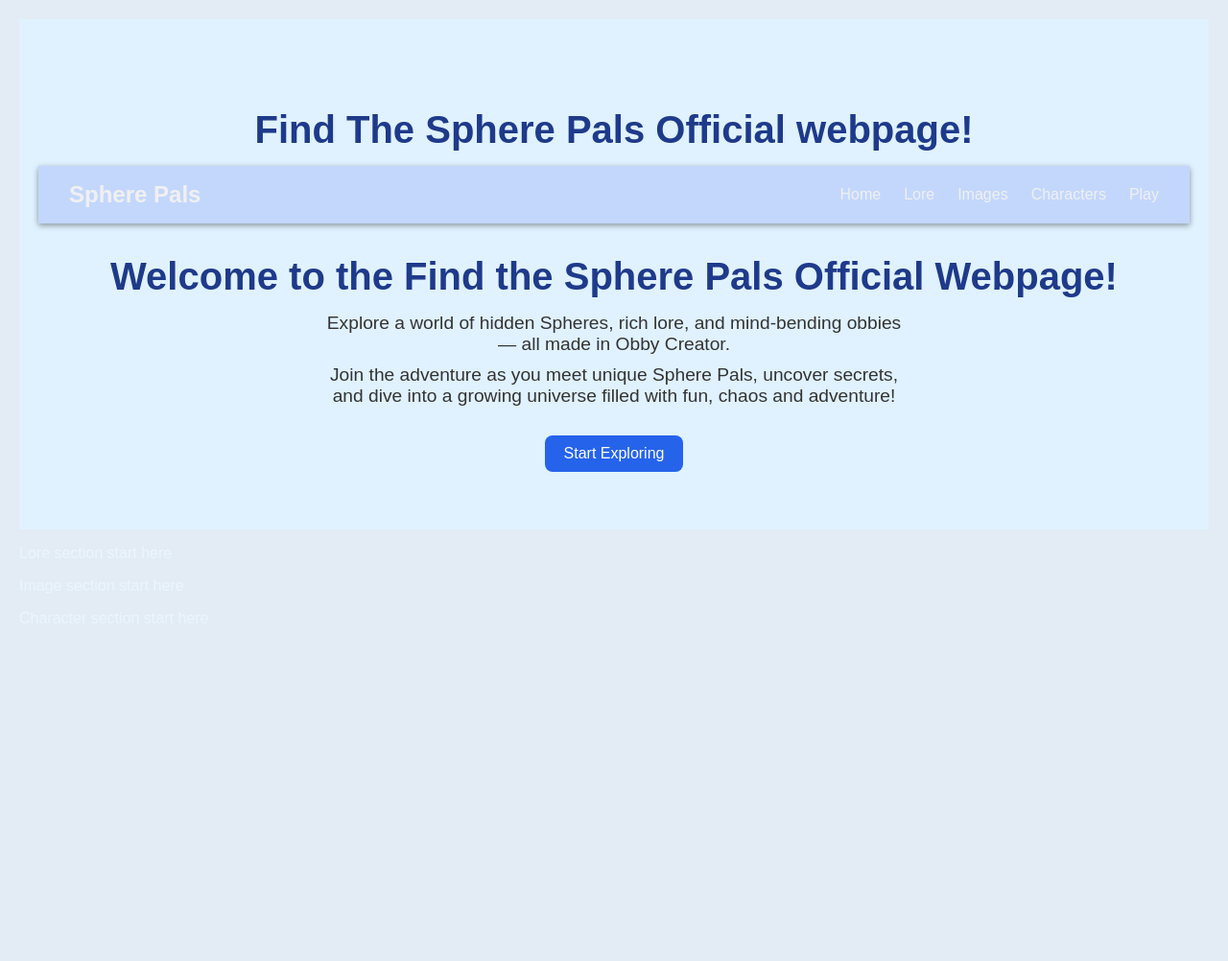
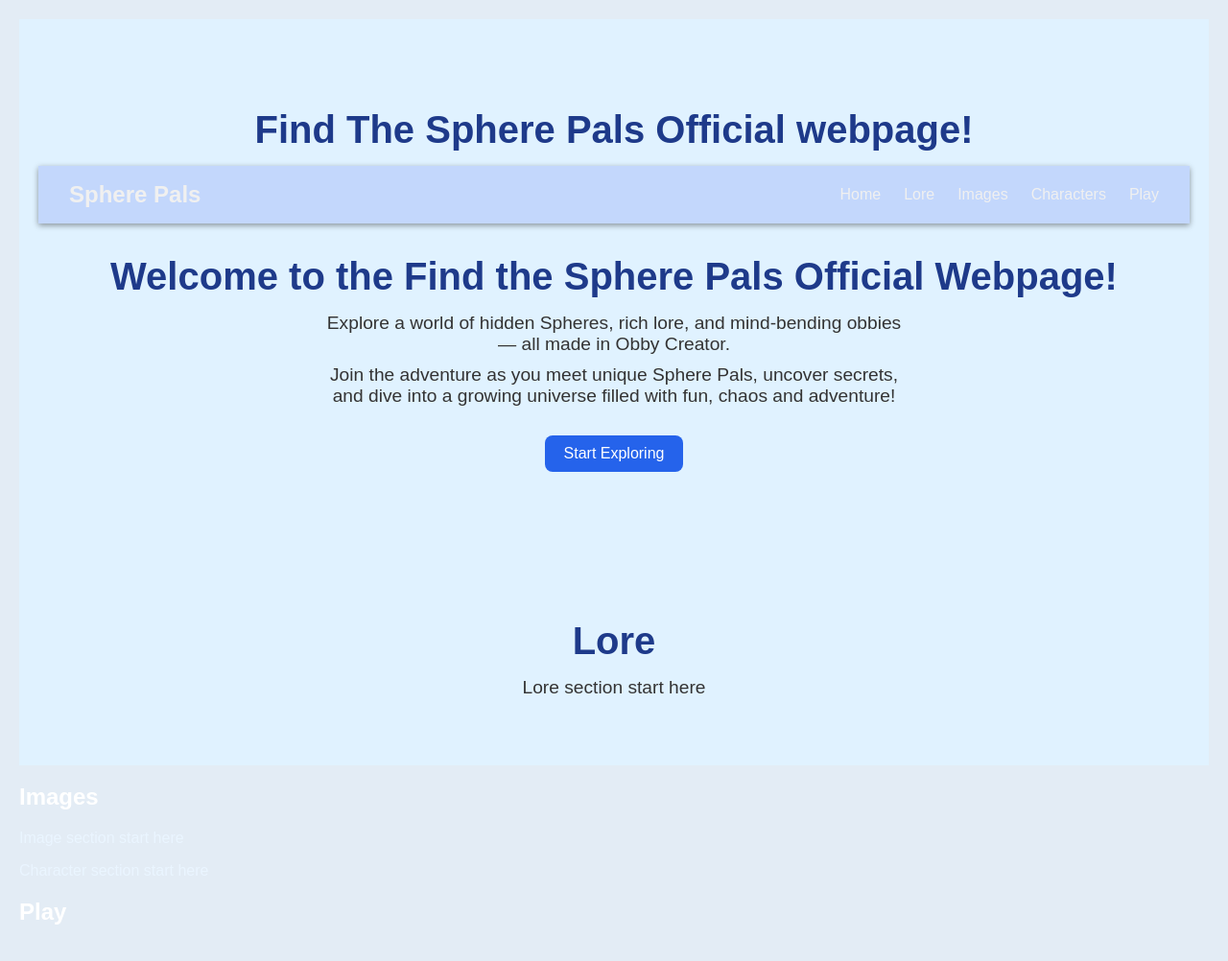
Before and after one commit to SleepyTerrence1/FTSPShowcase, a plain HTML site: page index.html in a window 1280 px wide. Shown: the whole page at 96% size. Before the commit the page ends 800 px from the top, so only its background shows below. Drawn offline with Linux system fonts and the light colour scheme.

Commit message:
Making Lore addinmg Play

```diff
--- a/index.html
+++ b/index.html
@@ -25,15 +25,21 @@
 </section>
 <!--Lore section here-->
 <section id="lore">
+  <h1>Lore</h1>
 <p>Lore section start here</p>
 </section>
 <!--Images section here-->
 <section id="Images">
+  <h1>Images</h1>
 <p>Image section start here</p>
 </section>
 <!--Character section here-->
 <section id="characters">
+  <Characters></Characters>
 <p>Character section start here</p>
+</section>
+<section id="play">
+<h1>Play</h1>
 </section>
 
   </body>
--- a/style.css
+++ b/style.css
@@ -106,3 +106,22 @@ h1, h2, h3 {
 .btn:hover {
   background-color: #1e40af;
 }
+/* section split */
+#lore {
+  text-align: center;
+  padding: 60px 20px;
+  background-color: #e0f2ff;
+}
+
+#lore h1 {
+  font-size: 2.5rem;
+  margin-bottom: 15px;
+  color: #1e3a8a;
+}
+
+#lore p {
+  font-size: 1.2rem;
+  color: #333;
+  max-width: 600px;
+  margin: 10px auto;
+}
```
